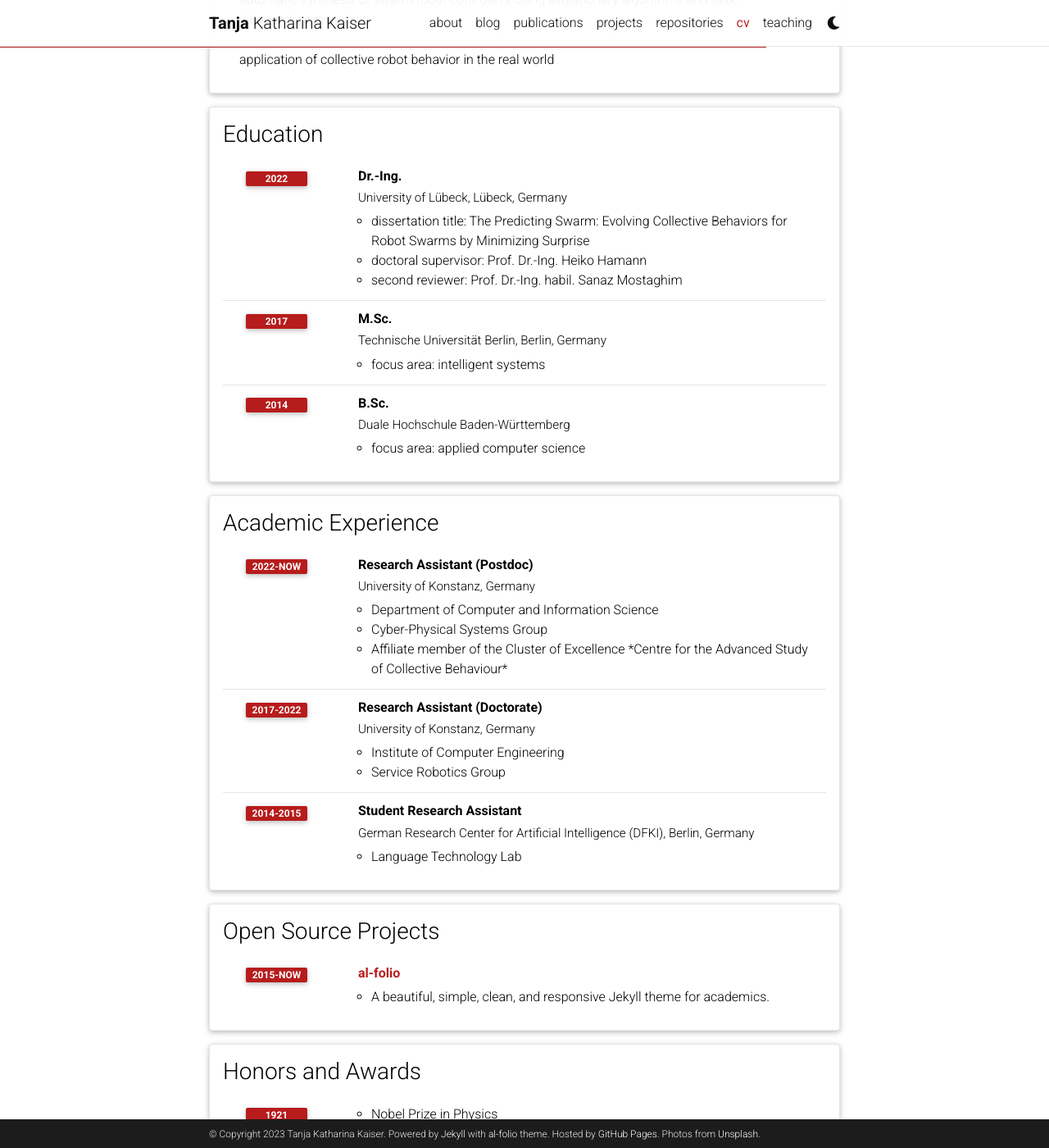
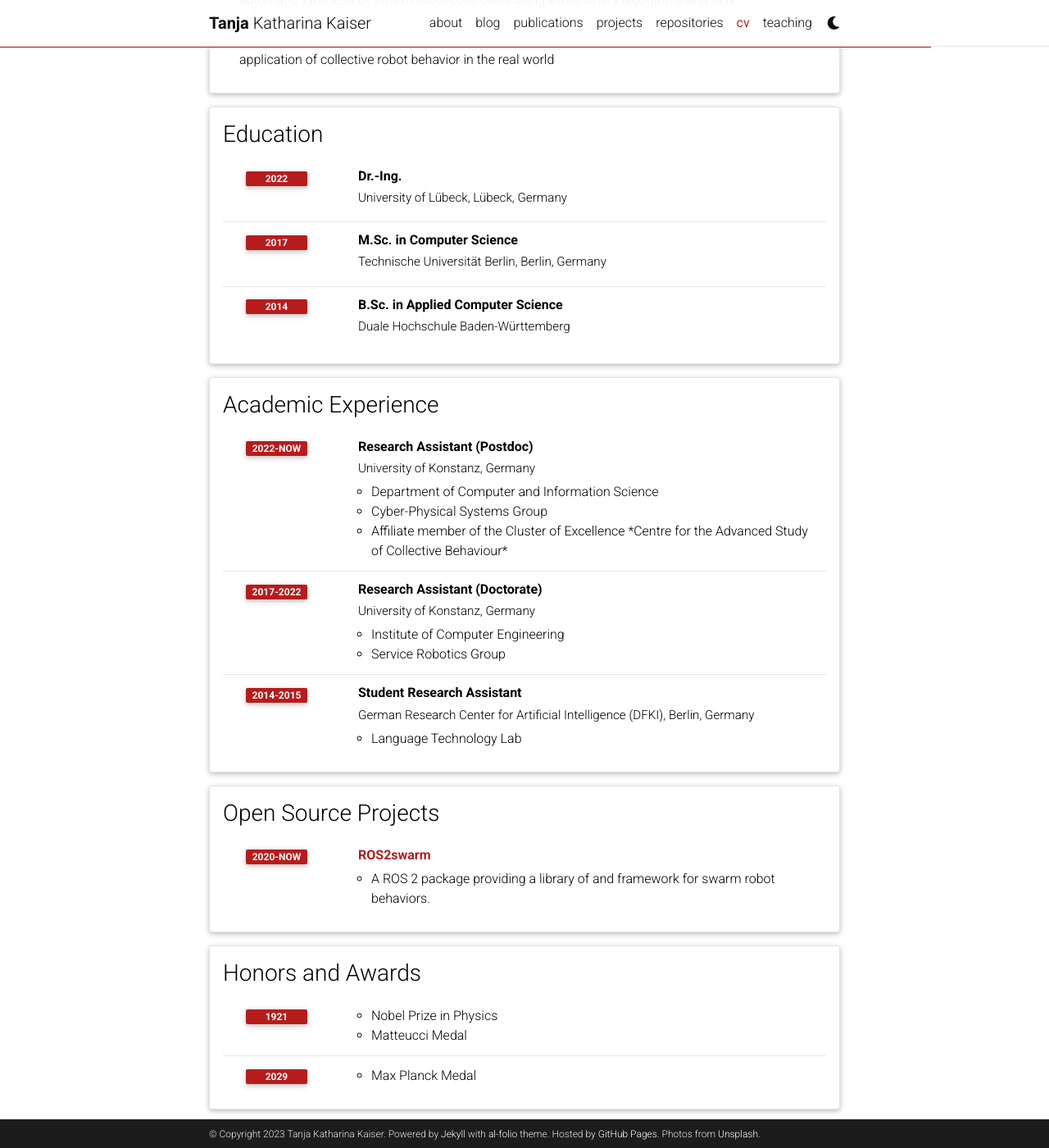
Before and after one commit to msminirobot/msminirobot.github.io, a Jekyll site: the page built from _pages/cv.md, in a window 1280 px wide and 1400 px high, scrolled down 496 px. Shown: the whole window at 82% size. Built offline with Jekyll 4.4.1, drawn with Linux system fonts in a browser that asks for light colours; comment, search, counter and statistics services are not loaded; a style sheet for code colours, icons or effects is not loaded.

Commit message:
Update cv.yml

```diff
--- a/_data/cv.yml
+++ b/_data/cv.yml
@@ -19,19 +19,12 @@
     - title: Dr.-Ing.
       institution: University of Lübeck, Lübeck, Germany
       year: 2022
-      description:
-        - "dissertation title: The Predicting Swarm: Evolving Collective Behaviors for Robot Swarms by Minimizing Surprise"
-        - "doctoral supervisor: Prof. Dr.-Ing. Heiko Hamann"
-        - "second reviewer: Prof. Dr.-Ing. habil. Sanaz Mostaghim"
-    - title: M.Sc.
+    - title: M.Sc. in Computer Science
       institution: Technische Universität Berlin, Berlin, Germany
       year: 2017
-      description: "focus area: intelligent systems"
-    - title: B.Sc.
+    - title: B.Sc. in Applied Computer Science
       institution: Duale Hochschule Baden-Württemberg
       year: 2014
-      description: "focus area: applied computer science"
-
 
 - title: Academic Experience
   type: time_table
@@ -57,9 +50,9 @@
 - title: Open Source Projects
   type: time_table
   contents:
-    - title: <a href="https://github.com/alshedivat/al-folio">al-folio</a>
-      year: 2015-now
-      description: A beautiful, simple, clean, and responsive Jekyll theme for academics.
+    - title: <a href="https://github.com/ROS2swarm">ROS2swarm</a>
+      year: 2020-now
+      description: A ROS 2 package providing a library of and framework for swarm robot behaviors.
 
 - title: Honors and Awards
   type: time_table
```
